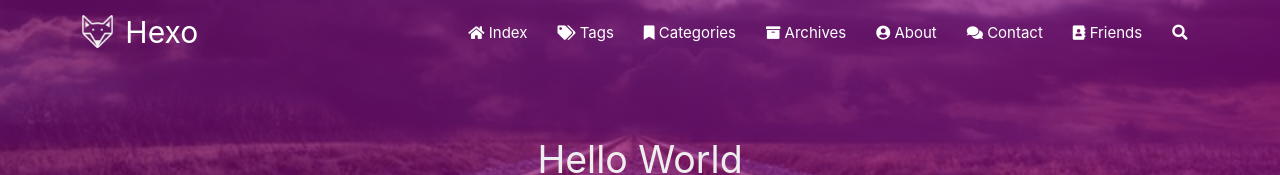
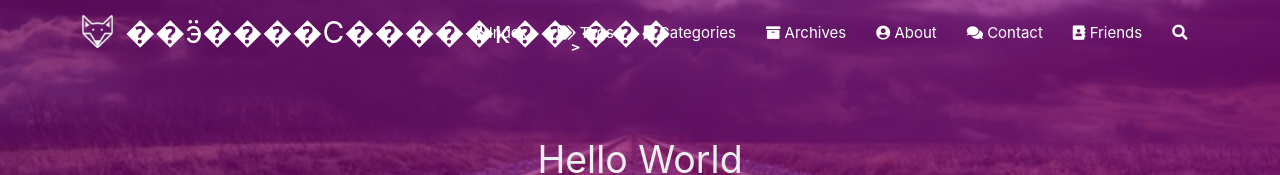
Before and after one commit to jjsfaqq123/jjsfaqq123.github.io, a plain HTML site: page 2020/04/01/hello-world/index.html in a window 1280 px wide. Shown: the top 175 px of the page. Drawn offline with Linux system fonts and the light colour scheme; some packages are replaced by stand-ins of ours; no server answers; a script that the page names is missing.

Commit message:
Site updated: 2020-04-06 11:52:49

```diff
--- a/2020/04/01/hello-world/index.html
+++ b/2020/04/01/hello-world/index.html
@@ -4,7 +4,7 @@
 
 <head>
     <meta charset="utf-8">
-    <meta name="keywords" content="Hello World, Hexo">
+    <meta name="keywords" content="Hello World, ��ӭ����С�����ĸ��˲���">
     <meta name="description" content="">
     <meta http-equiv="X-UA-Compatible" content="IE=edge">
     <meta name="viewport" content="width=device-width, initial-scale=1.0, user-scalable=no">
@@ -16,7 +16,7 @@
     <!-- Global site tag (gtag.js) - Google Analytics -->
 
 
-    <title>Hello World | Hexo</title>
+    <title>Hello World | ��ӭ����С�����ĸ��˲���</title>
     <link rel="icon" type="image/png" href="/favicon.png">
 
     <link rel="stylesheet" type="text/css" href="/libs/awesome/css/all.css">
@@ -29,7 +29,7 @@
 
     <script src="/libs/jquery/jquery.min.js"></script>
 
-<meta name="generator" content="Hexo 4.2.0"><link rel="alternate" href="/atom.xml" title="Hexo" type="application/atom+xml">
+<meta name="generator" content="Hexo 4.2.0"><link rel="alternate" href="/atom.xml" title="��ӭ����С�����ĸ��˲���" type="application/atom+xml">
 </head>
 
 
@@ -42,7 +42,7 @@
 
                     <img src="/medias/logo.png" class="logo-img" alt="LOGO">
 
-                    <span class="logo-span">Hexo</span>
+                    <span class="logo-span">��ӭ����С�����ĸ��˲���</span>
                 </a>
             </div>
 
@@ -140,7 +140,7 @@
 
         <img src="/medias/logo.png" class="logo-img circle responsive-img">
 
-        <div class="logo-name">Hexo</div>
+        <div class="logo-name">��ӭ����С�����ĸ��˲���</div>
         <div class="logo-desc">
 
             Never really desperate, only the lost of the soul.
--- a/atom.xml
+++ b/atom.xml
@@ -1,6 +1,6 @@
 <?xml version="1.0" encoding="utf-8"?>
 <feed xmlns="http://www.w3.org/2005/Atom">
-  <title>Hexo</title>
+  <title>��ӭ����С�����ĸ��˲���</title>
 
 
   <link href="/atom.xml" rel="self"/>
```
Also changed, not shown: archives/2020/04/index.html (+5 -5 lines), archives/2020/index.html (+5 -5 lines), archives/index.html (+5 -5 lines), index.html (+5 -5 lines).
